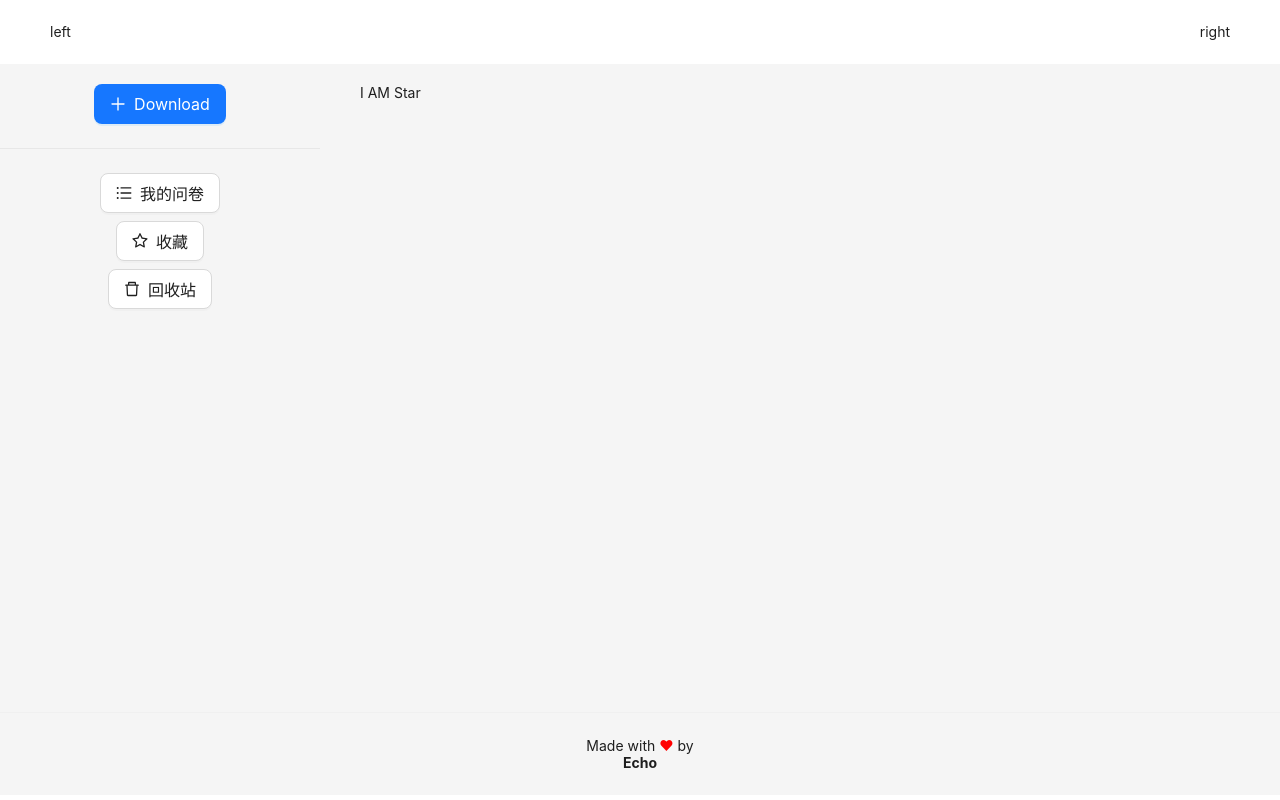
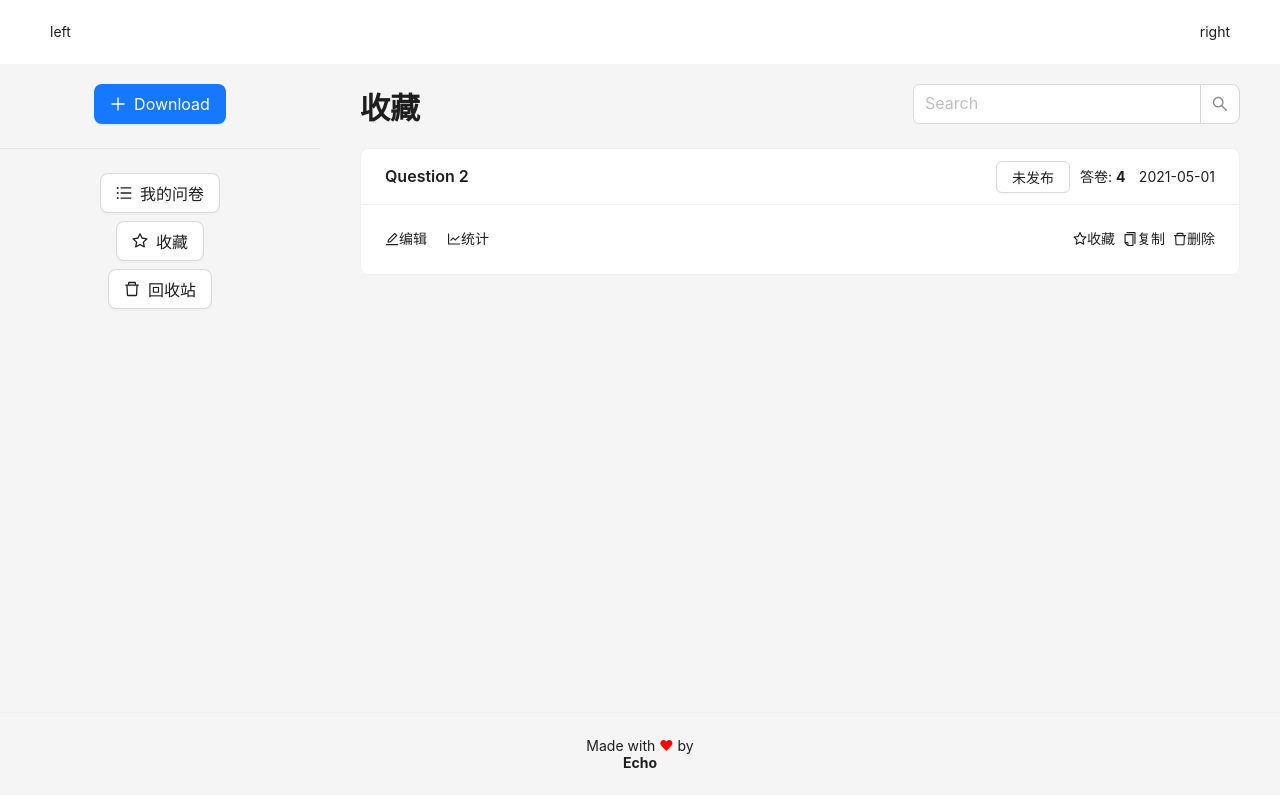
Before and after one commit to lqr131115/questionnaire-web, a React (Create React App) app: page /manage/star in a window 1280 px wide. Built offline with nearby package versions, Linux system fonts and the light colour scheme.

Commit message:
feat: questionHeader

```diff
--- a/src/components/QuestionCard.tsx
+++ b/src/components/QuestionCard.tsx
@@ -1,5 +1,6 @@
 import React, { FC } from "react";
 import { Card, Button, Space } from "antd";
+import { useNavigate } from "react-router-dom";
 import {
   EditOutlined,
   LineChartOutlined,
@@ -20,6 +21,7 @@ type QuestionCardProps = {
 };
 
 const QuestionCard: FC<QuestionCardProps> = (props) => {
+  const navigator = useNavigate();
   const { id, title, isPublished, answerCount, createAt, copy, del } = props;
   function handleCopy(id: string) {
     copy && copy(id);
@@ -52,14 +54,14 @@ const QuestionCard: FC<QuestionCardProps> = (props) => {
           <Space size={20}>
             <span
               className={styles.action}
-              onClick={() => console.log("编辑" + id)}
+              onClick={() => navigator(`/question/edit/${id}`)}
             >
               <EditOutlined />
               编辑
             </span>
             <span
               className={styles.action}
-              onClick={() => console.log("统计" + id)}
+              onClick={() => navigator(`/question/stat/${id}`)}
             >
               <LineChartOutlined />
               统计
--- /dev/null
+++ b/src/components/QuestionHeader.module.scss
@@ -0,0 +1,9 @@
+.header {
+  display: flex;
+  justify-content: space-between;
+
+  .left {
+    font-size: 30px;
+    font-weight: bolder;
+  }
+}
--- /dev/null
+++ b/src/components/QuestionHeader.tsx
@@ -0,0 +1,28 @@
+import React, { FC } from "react";
+import { Input } from "antd";
+import type { SearchProps } from "antd/es/input/Search";
+import styles from "./QuestionHeader.module.scss";
+
+const { Search } = Input;
+type QuestionHeaderProps = {
+  title: string;
+  search?: SearchProps["onSearch"];
+};
+const QuestionHeader: FC<QuestionHeaderProps> = (props) => {
+  const { title, search } = props;
+  return (
+    <div className={styles.header}>
+      <span className={styles.left}>{title}</span>
+      <div className={styles.right}>
+        <Search
+          placeholder="Search"
+          allowClear
+          size="large"
+          onSearch={search}
+        />
+      </div>
+    </div>
+  );
+};
+
+export default QuestionHeader;
--- a/src/layouts/ManageLayout.tsx
+++ b/src/layouts/ManageLayout.tsx
@@ -1,5 +1,5 @@
 import React, { FC } from "react";
-import { Outlet } from "react-router-dom";
+import { Outlet, useNavigate } from "react-router-dom";
 import {
   PlusOutlined,
   UnorderedListOutlined,
@@ -28,6 +28,7 @@ const items = [
 ];
 
 const ManageLayout: FC = () => {
+  const navigator = useNavigate();
   return (
     <div className={styles.container}>
       <div className={styles.left}>
@@ -37,7 +38,13 @@ const ManageLayout: FC = () => {
         <Divider />
         <Space direction="vertical">
           {items.map((item) => (
-            <Button key={item.key} type="default" icon={item.icon} size="large">
+            <Button
+              key={item.key}
+              type="default"
+              icon={item.icon}
+              size="large"
+              onClick={() => navigator(`/manage/${item.key}`)}
+            >
               {item.label}
             </Button>
           ))}
--- a/src/pages/manage/List.module.scss
+++ b/src/pages/manage/List.module.scss
@@ -1,13 +1,3 @@
-.header {
-  display: flex;
-  justify-content: space-between;
-
-  .left {
-    font-size: 30px;
-    font-weight: bolder;
-  }
-}
-
 .container {
   margin-top: 20px;
 }
--- a/src/pages/manage/List.tsx
+++ b/src/pages/manage/List.tsx
@@ -1,10 +1,8 @@
 import React, { FC, useState } from "react";
 import styles from "./List.module.scss";
-import { Input } from "antd";
 import type { SearchProps } from "antd/es/input/Search";
 import QuestionCard from "../../components/QuestionCard";
-
-const { Search } = Input;
+import QuestionHeader from "../../components/QuestionHeader";
 const mockList = [
   {
     id: "q1",
@@ -37,17 +35,7 @@ const List: FC = () => {
 
   return (
     <>
-      <div className={styles.header}>
-        <span className={styles.left}>我的问卷</span>
-        <div className={styles.right}>
-          <Search
-            placeholder="Search"
-            allowClear
-            size="large"
-            onSearch={onSearch}
-          />
-        </div>
-      </div>
+      <QuestionHeader title="我的问卷" search={onSearch} />
       <div className={styles.container}>
         {questionList.map((item) => (
           <QuestionCard key={item.id} {...item} copy={doCopy} del={doDelete} />
--- a/src/pages/manage/Star.tsx
+++ b/src/pages/manage/Star.tsx
@@ -1,7 +1,40 @@
-import React, { FC } from "react";
+import React, { FC, useState } from "react";
+import styles from "./List.module.scss";
+import type { SearchProps } from "antd/es/input/Search";
+import QuestionCard from "../../components/QuestionCard";
+import QuestionHeader from "../../components/QuestionHeader";
+const mockList = [
+  {
+    id: "q2",
+    title: "Question 2",
+    isPublished: false,
+    isStar: true,
+    answerCount: 4,
+    createAt: "2021-05-01",
+  },
+];
+const Star: FC = () => {
+  const [questionList, setQuestionList] = useState(mockList);
+  function doCopy(id: string) {
+    alert(`复制问卷${id}`);
+  }
+  function doDelete(id: string) {
+    setQuestionList(questionList.filter((item) => item.id !== id));
+  }
+  const onSearch: SearchProps["onSearch"] = (value, _e, info) => {
+    console.log(info?.source, value);
+  };
 
-const Star: FC = () => {
-  return <div>I AM Star</div>;
+  return (
+    <>
+      <QuestionHeader title="收藏" search={onSearch} />
+      <div className={styles.container}>
+        {questionList.map((item) => (
+          <QuestionCard key={item.id} {...item} copy={doCopy} del={doDelete} />
+        ))}
+      </div>
+    </>
+  );
 };
 
 export default Star;
--- a/src/pages/manage/Trash.tsx
+++ b/src/pages/manage/Trash.tsx
@@ -1,7 +1,19 @@
 import React, { FC } from "react";
+import styles from "./List.module.scss";
+import type { SearchProps } from "antd/es/input/Search";
+import QuestionHeader from "../../components/QuestionHeader";
 
 const Trash: FC = () => {
-  return <div>I AM Trash</div>;
+  const onSearch: SearchProps["onSearch"] = (value, _e, info) => {
+    console.log(info?.source, value);
+  };
+
+  return (
+    <>
+      <QuestionHeader title="回收站" search={onSearch} />
+      <div className={styles.container}></div>
+    </>
+  );
 };
 
 export default Trash;
--- a/src/pages/question/Edit/index.tsx
+++ b/src/pages/question/Edit/index.tsx
@@ -1,7 +1,9 @@
 import React, { FC } from "react";
+import { useParams } from "react-router-dom";
 
 const Edit: FC = () => {
-  return <div>I AM Edit</div>;
+  const params = useParams();
+  return <div>I AM {JSON.stringify(params)}</div>;
 };
 
 export default Edit;
--- a/src/pages/question/Stat/index.tsx
+++ b/src/pages/question/Stat/index.tsx
@@ -1,7 +1,9 @@
 import React, { FC } from "react";
+import { useParams } from "react-router-dom";
 
 const Stat: FC = () => {
-  return <div>I AM Stat</div>;
+  const params = useParams();
+  return <div>I AM {JSON.stringify(params)}</div>;
 };
 
 export default Stat;
```
